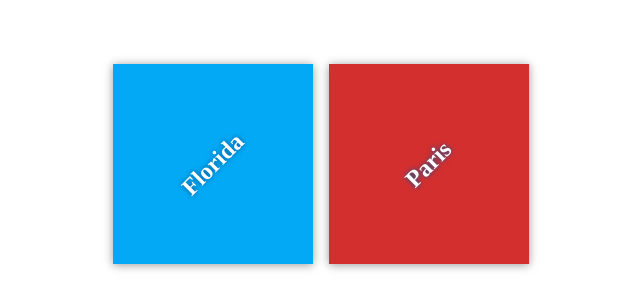
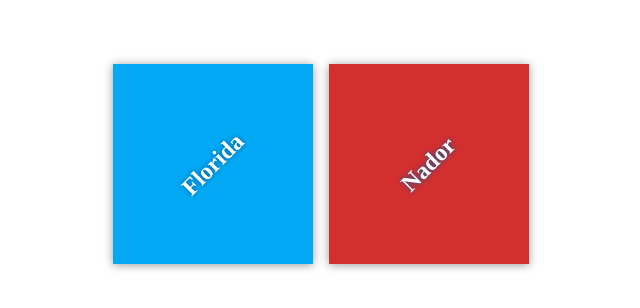
Before and after one commit to pcnador/travel, a plain HTML site: page index.html in a window 1280 px wide. Shown: the part 236-544 px from the top of the page, 319-959 px from the left. Drawn offline with Linux system fonts and the light colour scheme.

Commit message:
add Nador

```diff
--- a/index.html
+++ b/index.html
@@ -15,7 +15,7 @@
             </div>
 
             <div class="destination" id="paris">
-                <h2>Paris</h2>
+                <h2>Nador</h2>
             </div>
         </div>
     </div>
```
